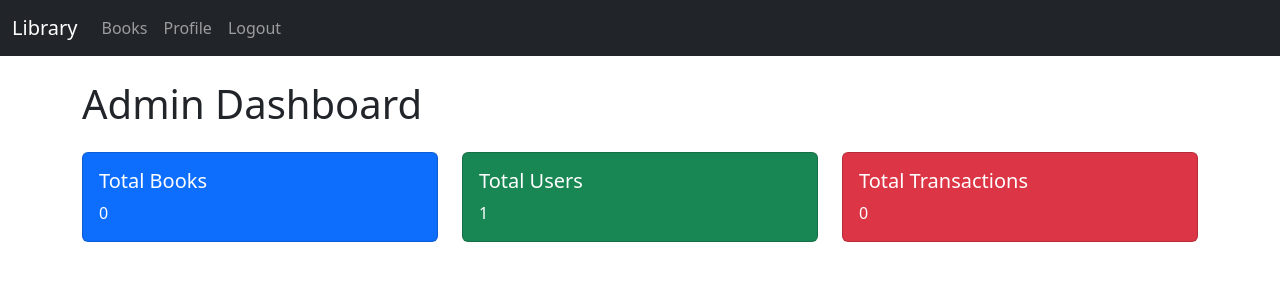
After one commit to AlbertNjobo/Alx-Library-Management-System, a Django app: page /admin-dashboard/ in a window 1280 px wide. The commit adds this page. Shown: the top 300 px of the page. Run offline with Django 5.2, Linux system fonts and the light colour scheme; the visitor is signed in with stand-in values (Sample User, id 1); data comes from the database, SQL or seed files in the repository; data that the repository does not hold is empty.

Commit message:
Add admin dashboard view and template; implement overdue check for transactions

```diff
--- a/library_api/books/templates/books/borrowing_history.html
+++ b/library_api/books/templates/books/borrowing_history.html
@@ -10,6 +10,7 @@
             <th>Book Title</th>
             <th>Check-Out Date</th>
             <th>Return Date</th>
+            <th>Overdue</th>
         </tr>
     </thead>
     <tbody>
@@ -18,6 +19,7 @@
             <td>{{ transaction.book.title }}</td>
             <td>{{ transaction.check_out_date }}</td>
             <td>{% if transaction.return_date %}{{ transaction.return_date }}{% else %}Not Returned{% endif %}</td>
+            <td>{% if transaction.is_overdue %}<span class="text-danger">Yes</span>{% else %}No{% endif %}</td>
         </tr>
         {% endfor %}
     </tbody>
--- /dev/null
+++ b/library_api/books/templates/books/dashboard.html
@@ -0,0 +1,33 @@
+{% extends 'books/base.html' %}
+
+{% block title %}Admin Dashboard{% endblock %}
+
+{% block content %}
+<h1 class="mb-4">Admin Dashboard</h1>
+<div class="row">
+    <div class="col-md-4">
+        <div class="card text-white bg-primary mb-3">
+            <div class="card-body">
+                <h5 class="card-title">Total Books</h5>
+                <p class="card-text">{{ book_count }}</p>
+            </div>
+        </div>
+    </div>
+    <div class="col-md-4">
+        <div class="card text-white bg-success mb-3">
+            <div class="card-body">
+                <h5 class="card-title">Total Users</h5>
+                <p class="card-text">{{ user_count }}</p>
+            </div>
+        </div>
+    </div>
+    <div class="col-md-4">
+        <div class="card text-white bg-danger mb-3">
+            <div class="card-body">
+                <h5 class="card-title">Total Transactions</h5>
+                <p class="card-text">{{ transaction_count }}</p>
+            </div>
+        </div>
+    </div>
+</div>
+{% endblock %}
--- a/library_api/books/views.py
+++ b/library_api/books/views.py
@@ -11,6 +11,8 @@ from django.contrib.auth import logout
 from django.shortcuts import redirect
 from django.contrib.auth.decorators import login_required
 from django.db.models import Q
+from django.contrib.admin.views.decorators import staff_member_required
+from django.utils.decorators import method_decorator
 
 @login_required
 def custom_logout_view(request):
@@ -96,3 +98,14 @@ class BorrowingHistoryView(LoginRequiredMixin, ListView):
     def get_queryset(self):
         library_user = self.request.user.libraryuser  # Get the associated LibraryUser instance
         return Transaction.objects.filter(user=library_user).order_by('-check_out_date')
+
+@method_decorator(staff_member_required, name='dispatch')
+class AdminDashboardView(TemplateView):
+    template_name = 'books/dashboard.html'
+
+    def get_context_data(self, **kwargs):
+        context = super().get_context_data(**kwargs)
+        context['book_count'] = Book.objects.count()
+        context['user_count'] = User.objects.count()
+        context['transaction_count'] = Transaction.objects.count()
+        return context
--- a/library_api/library_api/urls.py
+++ b/library_api/library_api/urls.py
@@ -16,7 +16,7 @@ Including another URLconf
 """
 from django.contrib import admin
 from django.urls import path, include
-from books.views import BookListView, BookDetailView, BookCreateView, BookUpdateView, BookDeleteView, CustomLoginView, RegisterView, ProfileView, ProfileUpdateView, custom_logout_view, BorrowingHistoryView
+from books.views import BookListView, BookDetailView, BookCreateView, BookUpdateView, BookDeleteView, CustomLoginView, RegisterView, ProfileView, ProfileUpdateView, custom_logout_view, BorrowingHistoryView, AdminDashboardView
 
 urlpatterns = [
     path('', CustomLoginView.as_view(), name='root'),  # Set login as the root URL
@@ -33,4 +33,5 @@ urlpatterns = [
     path('profile/', ProfileView.as_view(), name='profile'),
     path('profile/update/', ProfileUpdateView.as_view(), name='profile-update'),
     path('borrowing-history/', BorrowingHistoryView.as_view(), name='borrowing-history'),
+    path('admin-dashboard/', AdminDashboardView.as_view(), name='admin-dashboard'),
 ]
```
Also changed, not shown: library_api/books/models.py (+7 -0 lines).
